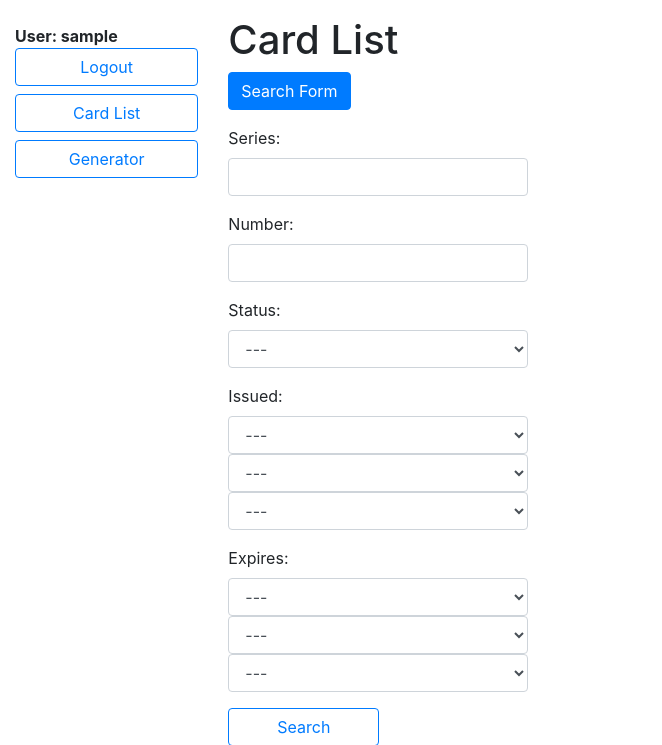
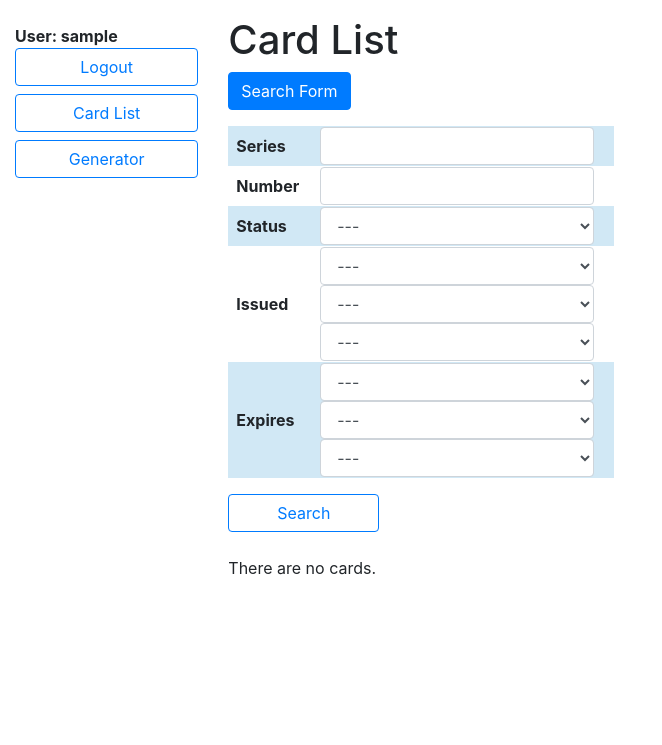
Before and after one commit to BalaurZmeu/LoyaltyCard, a Django app: page /card_manager/cardlist/ in a window 1280 px wide, after a click on "Search Form". Shown: the top 745 px of the page, without its empty margins (0-662 px from the left). After the commit the page ends 575 px from the top, so only its background shows below. Run offline with Django 5.2, Linux system fonts and the light colour scheme; the visitor is signed in with stand-in values (Sample User, id 1); data that the repository does not hold is empty; some libraries are stand-ins or nearby versions.

Commit message:
Added a few changes to main.css, forms.py and card_list template to make search form look pretty

```diff
--- a/loyalty_card/card_manager/forms.py
+++ b/loyalty_card/card_manager/forms.py
@@ -7,7 +7,6 @@ class CardSearchForm(forms.Form):
         label='Series',
         widget=forms.TextInput(
             attrs={
-                'style': 'width: 300px;',
                 'class': 'form-control',
             }
         )
@@ -18,7 +17,6 @@ class CardSearchForm(forms.Form):
         label='Number',
         widget=forms.TextInput(
             attrs={
-                'style': 'width: 300px;',
                 'class': 'form-control',
             }
         )
@@ -30,7 +28,6 @@ class CardSearchForm(forms.Form):
         label='Status',
         widget=forms.Select(
             attrs={
-                'style': 'width: 300px;',
                 'class': 'form-control',
             }
         )
@@ -41,7 +38,6 @@ class CardSearchForm(forms.Form):
         label='Issued',
         widget=forms.SelectDateWidget(
             attrs={
-                'style': 'width: 300px;',
                 'class': 'form-control',
             }
         )
@@ -52,7 +48,6 @@ class CardSearchForm(forms.Form):
         label='Expires',
         widget=forms.SelectDateWidget(
             attrs={
-                'style': 'width: 300px;',
                 'class': 'form-control',
             }
         )
--- a/loyalty_card/card_manager/templates/card_manager/card_list.html
+++ b/loyalty_card/card_manager/templates/card_manager/card_list.html
@@ -11,7 +11,28 @@
   </button>
   <div class="collapse" id="search-form">
     <form method="get" class="mb-4">
-      {{ form.as_p }}
+      <table  class="search-form mb-3">
+        <tr>
+          <th>{{ form.series.label }}</th>
+          <td>{{ form.series }}</td>
+        </tr>
+        <tr>
+          <th>{{ form.id_number.label }}</th>
+          <td>{{ form.id_number }}</td>
+        </tr>
+        <tr>
+          <th>{{ form.status.label }}</th>
+          <td>{{ form.status }}</td>
+        </tr>
+        <tr>
+          <th>{{ form.issued.label }}</th>
+          <td>{{ form.issued }}</td>
+        </tr>
+        <tr>
+          <th>{{ form.expires.label }}</th>
+          <td>{{ form.expires }}</td>
+        </tr>
+      </table>
       <button type="submit" class="btn btn-outline-primary px-5">Search</button>
     </form>
   </div>
--- a/loyalty_card/static/css/main.css
+++ b/loyalty_card/static/css/main.css
@@ -9,6 +9,14 @@
 th, td {
   padding-right: 20px;
   vertical-align: middle;
+}
+
+.search-form tr:nth-child(odd) {
+  background-color: #d1e8f5;
+}
+
+.search-form th {
+  padding-left: 8px;
 }
 
 span {
```
